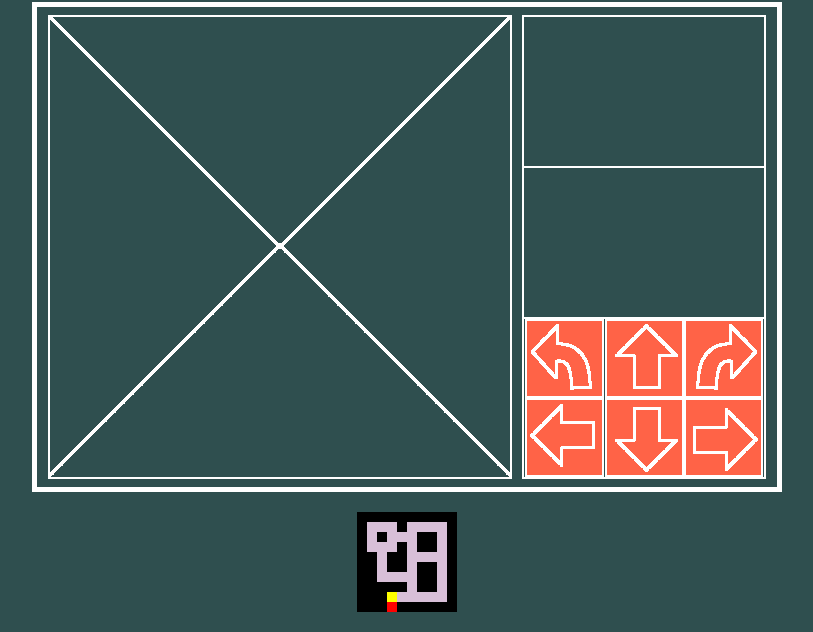
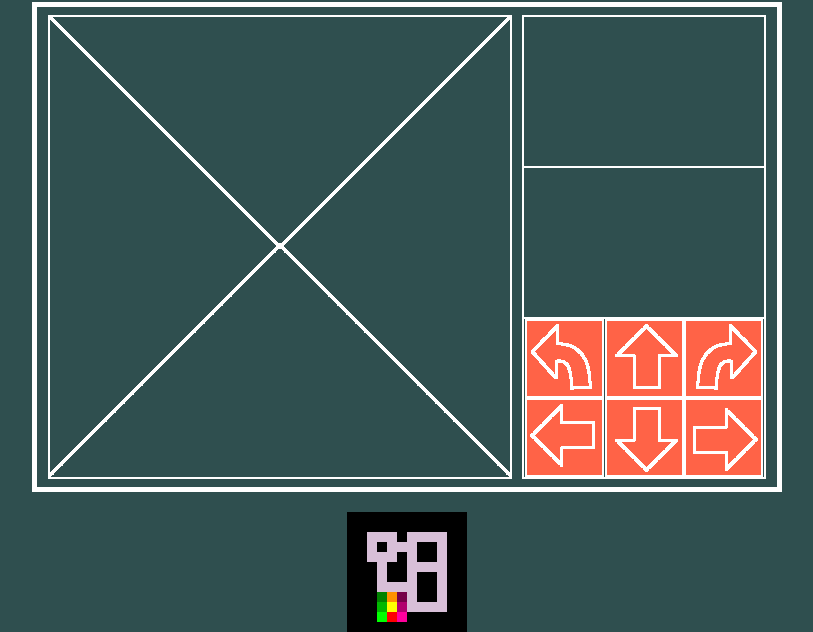
Before and after one commit to seriouspig/Dungeon-Master, a plain HTML site: page index.html in a window 1280 px wide. Shown: the part 173-805 px from the top of the page, without its empty margins (233-1046 px from the left). Drawn offline with Linux system fonts and the light colour scheme.

Commit message:
position selectors

```diff
--- a/index.js
+++ b/index.js
@@ -10,21 +10,23 @@ document.addEventListener('DOMContentLoaded', () => {
 
     const imagesClose = [ "wall", "turn", "closed" ]
     const mazeArr = [
-        [1,1,1,1,1,1,1,1,1,1],
-        [1,0,0,0,1,0,0,0,0,1],
-        [1,0,1,0,0,0,1,1,0,1],
-        [1,0,0,0,1,0,1,1,0,1],
-        [1,1,0,1,1,0,0,0,0,1],
-        [1,1,0,1,1,0,1,1,0,1],
-        [1,1,0,0,0,0,1,1,0,1],
-        [1,1,1,1,1,0,1,1,0,1],
-        [1,1,1,0,0,0,0,0,0,1],
-        [1,1,1,0,1,1,1,1,1,1],
+        [1,1,1,1,1,1,1,1,1,1,1,1],
+        [1,1,1,1,1,1,1,1,1,1,1,1],
+        [1,1,0,0,0,1,0,0,0,0,1,1],
+        [1,1,0,1,0,0,0,1,1,0,1,1],
+        [1,1,0,0,0,1,0,1,1,0,1,1],
+        [1,1,1,0,1,1,0,0,0,0,1,1],
+        [1,1,1,0,1,1,0,1,1,0,1,1],
+        [1,1,1,0,0,0,0,1,1,0,1,1],
+        [1,1,1,1,1,1,0,1,1,0,1,1],
+        [1,1,1,1,0,0,0,0,0,0,1,1],
+        [1,1,1,1,0,1,1,1,1,1,1,1],
+        [1,1,1,1,1,1,1,1,1,1,1,1]
     ]
 
     let mazeBlocks = []
-    let playerY = 9
-    let playerX = 3
+    let playerY = 10
+    let playerX = 4
     let playerPos = [playerX, playerY]
     const directions = ['N', 'E', 'S', 'W']
     let playerDir = directions[0]
@@ -58,24 +60,62 @@ document.addEventListener('DOMContentLoaded', () => {
     function mapPlayerFront() {
         if(playerDir == "N") {
             mazeBlocks[playerPos[1]-1][playerPos[0]].classList.add('map-player-front')
+            mazeBlocks[playerPos[1]-2][playerPos[0]].classList.add('map-player-front-2')
+            mazeBlocks[playerPos[1]][playerPos[0]-1].classList.add('map-player-left-1')
+            mazeBlocks[playerPos[1]-1][playerPos[0]-1].classList.add('map-player-left-2')
+            mazeBlocks[playerPos[1]-2][playerPos[0]-1].classList.add('map-player-left-3')
+            mazeBlocks[playerPos[1]][playerPos[0]+1].classList.add('map-player-right-1')
+            mazeBlocks[playerPos[1]-1][playerPos[0]+1].classList.add('map-player-right-2')
+            mazeBlocks[playerPos[1]-2][playerPos[0]+1].classList.add('map-player-right-3')
         } else if (playerDir == "E") {
             mazeBlocks[playerPos[1]][playerPos[0]+1].classList.add('map-player-front')
+            mazeBlocks[playerPos[1]][playerPos[0]+2].classList.add('map-player-front-2')
+            mazeBlocks[playerPos[1]-1][playerPos[0]].classList.add('map-player-left-1')
+            mazeBlocks[playerPos[1]-1][playerPos[0]+1].classList.add('map-player-left-2')
+            mazeBlocks[playerPos[1]-1][playerPos[0]+2].classList.add('map-player-left-3')
         } else if (playerDir == "S") {
             mazeBlocks[playerPos[1]+1][playerPos[0]].classList.add('map-player-front')
+            mazeBlocks[playerPos[1]+2][playerPos[0]].classList.add('map-player-front-2')
+            mazeBlocks[playerPos[1]][playerPos[0]+1].classList.add('map-player-left-1')
+            mazeBlocks[playerPos[1]+1][playerPos[0]+1].classList.add('map-player-left-2')
+            mazeBlocks[playerPos[1]+2][playerPos[0]+1].classList.add('map-player-left-3')
         } else if (playerDir == "W") {
             mazeBlocks[playerPos[1]][playerPos[0]-1].classList.add('map-player-front')
+            mazeBlocks[playerPos[1]][playerPos[0]-2].classList.add('map-player-front-2')
+            mazeBlocks[playerPos[1]+1][playerPos[0]].classList.add('map-player-left-1')
+            mazeBlocks[playerPos[1]+1][playerPos[0]-1].classList.add('map-player-left-2')
+            mazeBlocks[playerPos[1]+1][playerPos[0]-2].classList.add('map-player-left-3')
         }
     }
 
     function removePlayerFront() {
         if(playerDir == "N") {
             mazeBlocks[playerPos[1]-1][playerPos[0]].classList.remove('map-player-front')
+            mazeBlocks[playerPos[1]-2][playerPos[0]].classList.remove('map-player-front-2')
+            mazeBlocks[playerPos[1]][playerPos[0]-1].classList.remove('map-player-left-1')
+            mazeBlocks[playerPos[1]-1][playerPos[0]-1].classList.remove('map-player-left-2')
+            mazeBlocks[playerPos[1]-2][playerPos[0]-1].classList.remove('map-player-left-3')
+            mazeBlocks[playerPos[1]][playerPos[0]+1].classList.remove('map-player-right-1')
+            mazeBlocks[playerPos[1]-1][playerPos[0]+1].classList.remove('map-player-right-2')
+            mazeBlocks[playerPos[1]-2][playerPos[0]+1].classList.remove('map-player-right-3')
         } else if (playerDir == "E") {
             mazeBlocks[playerPos[1]][playerPos[0]+1].classList.remove('map-player-front')
+            mazeBlocks[playerPos[1]][playerPos[0]+2].classList.remove('map-player-front-2')
+            mazeBlocks[playerPos[1]-1][playerPos[0]].classList.remove('map-player-left-1')
+            mazeBlocks[playerPos[1]-1][playerPos[0]+1].classList.remove('map-player-left-2')
+            mazeBlocks[playerPos[1]-1][playerPos[0]+2].classList.remove('map-player-left-3')
         } else if (playerDir == "S") {
             mazeBlocks[playerPos[1]+1][playerPos[0]].classList.remove('map-player-front')
+            mazeBlocks[playerPos[1]+2][playerPos[0]].classList.remove('map-player-front-2')
+            mazeBlocks[playerPos[1]][playerPos[0]+1].classList.remove('map-player-left-1')
+            mazeBlocks[playerPos[1]+1][playerPos[0]+1].classList.remove('map-player-left-2')
+            mazeBlocks[playerPos[1]+2][playerPos[0]+1].classList.remove('map-player-left-3')
         } else if (playerDir == "W") {
             mazeBlocks[playerPos[1]][playerPos[0]-1].classList.remove('map-player-front')
+            mazeBlocks[playerPos[1]][playerPos[0]-2].classList.remove('map-player-front-2')
+            mazeBlocks[playerPos[1]+1][playerPos[0]].classList.remove('map-player-left-1')
+            mazeBlocks[playerPos[1]+1][playerPos[0]-1].classList.remove('map-player-left-2')
+            mazeBlocks[playerPos[1]+1][playerPos[0]-2].classList.remove('map-player-left-3')
         }
     }
 
--- a/style.css
+++ b/style.css
@@ -96,8 +96,8 @@ body {
 
 .map {
     margin-top: 20px;
-    width: 100px;
-    height: 100px;
+    width: 120px;
+    height: 120px;
     display: flex;
     flex-wrap: wrap;
     background-color: thistle;
@@ -126,3 +126,45 @@ body {
     height: 10px;
     background-color: yellow;
 }
+
+.map-player-front-2 {
+    width: 10px;
+    height: 10px;
+    background-color: rgb(255, 145, 0);
+}
+
+.map-player-left-1 {
+    width: 10px;
+    height: 10px;
+    background-color: rgb(0, 255, 0);
+}
+
+.map-player-left-2 {
+    width: 10px;
+    height: 10px;
+    background-color: rgb(0, 184, 0);
+}
+
+.map-player-left-3 {
+    width: 10px;
+    height: 10px;
+    background-color: rgb(0, 130, 0);
+}
+
+.map-player-right-1 {
+    width: 10px;
+    height: 10px;
+    background-color: rgb(255, 0, 157);
+}
+
+.map-player-right-2 {
+    width: 10px;
+    height: 10px;
+    background-color: rgb(177, 0, 109);
+}
+
+.map-player-right-3 {
+    width: 10px;
+    height: 10px;
+    background-color: rgb(118, 0, 72);
+}
```
